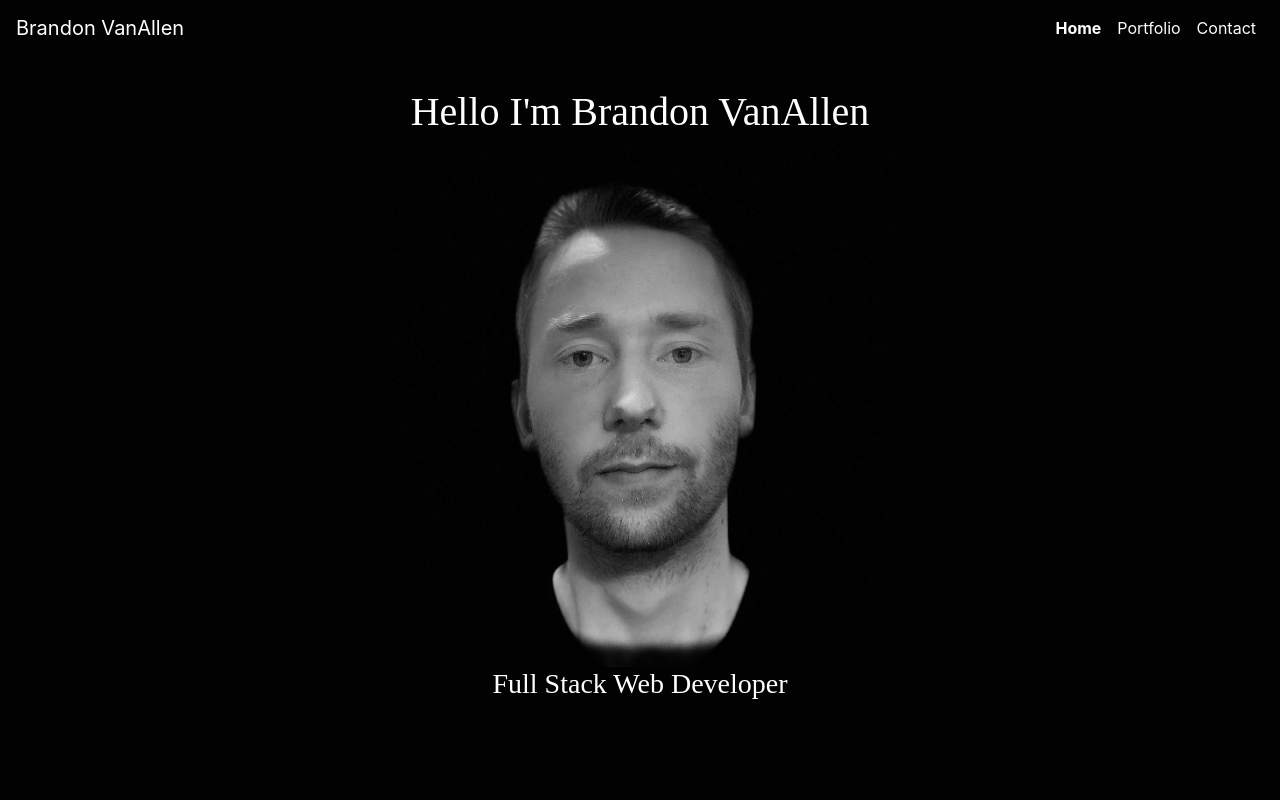
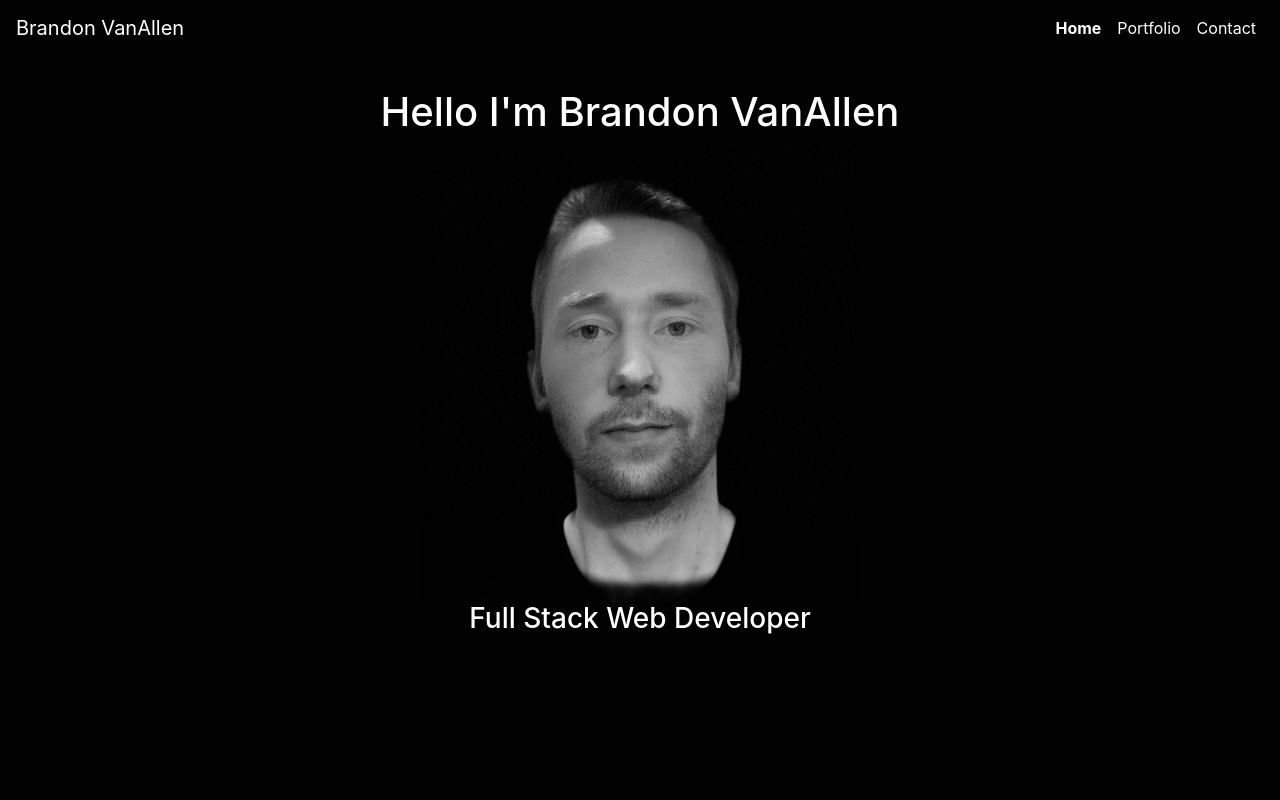
Before and after one commit to BrandonVA/BrandonVA.github.io, a React (Create React App) app: page / in a window 1280 px wide. Shown: the top 800 px of the page. Built offline with nearby package versions, Linux system fonts and the light colour scheme.

Commit message:
Cleaned up code and styles.

```diff
--- a/src/pages/Home.js
+++ b/src/pages/Home.js
@@ -4,14 +4,12 @@ import Col from "react-bootstrap/Col";
 
 const Home = () => {
   const styles = {
-    colInfo: {
-      width: "40%",
+    colImage: {
+      width: "35%",
       height: "auto",
+      minWidth: "300px",
     },
     headingOne: {
-      // display: "flex",
-      // justifyContent: "flex-end",
-      // marginRight: "3rem",
       color: "white",
     },
   };
@@ -21,27 +19,20 @@ const Home = () => {
       <Row>
         <Col className="text-center">
           <div>
-            <h1 style={styles.headingOne} className="headingFonts">
+            <h1 style={styles.headingOne} className=" h1">
               Hello I'm Brandon VanAllen
             </h1>
-
             <img
-              style={styles.colInfo}
-              className="text-center mx-auto"
-              // style={{ width: "400px", height: "auto" }}
+              style={styles.colImage}
+              className="text-center mx-auto profile-pic"
               src={`${process.env.PUBLIC_URL}/images/ProfileImg.jpg`}
               alt="profile-pic"
             />
-            <h3 className="headingFonts" style={styles.headingOne}>
+            <h3 className="" style={styles.headingOne}>
               {" "}
               Full Stack Web Developer
             </h3>
           </div>
-          {/* </Col>
-        <Col
-          className="text-white"
-          style={(styles.colInfo, { margin: 0, padding: 0 })}
-        > */}
         </Col>
       </Row>
     </>
```
